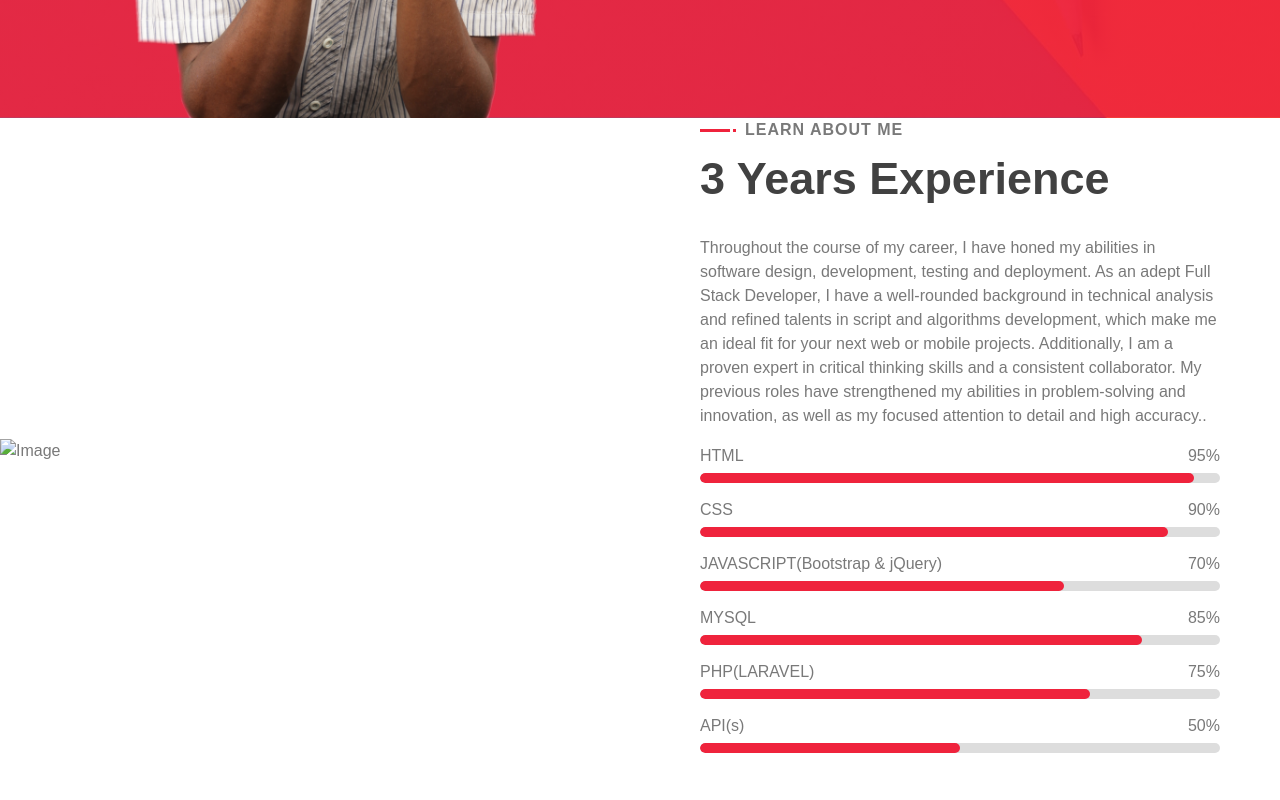
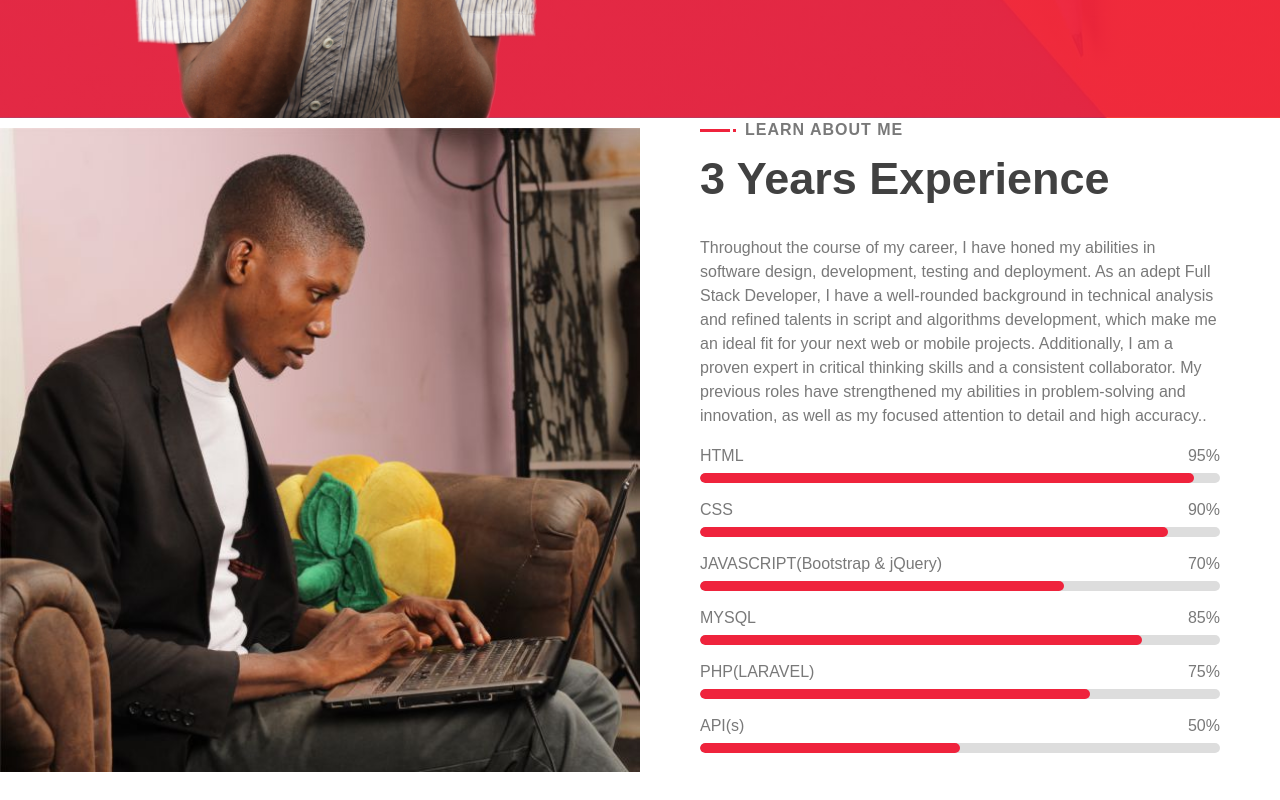
Before and after one commit to oyenet1/bowofade, a plain HTML site: page index.html in a window 1280 px wide. Shown: the part 840-1640 px from the top of the page. Drawn offline with nearby package versions, Linux system fonts and the light colour scheme; the site is published under a folder, as on GitHub Pages, so addresses that start at the root find nothing; a web font is replaced by a local one.

Commit message:
image change

```diff
--- a/index.html
+++ b/index.html
@@ -118,7 +118,7 @@
         <div class="row align-items-center">
           <div class="col-lg-6">
             <div class="about-img">
-              <img src="/img/contact2.jpg" alt="Image" />
+              <img src="img/contact2.jpg" alt="Image" />
             </div>
           </div>
           <div class="col-lg-6">
```
